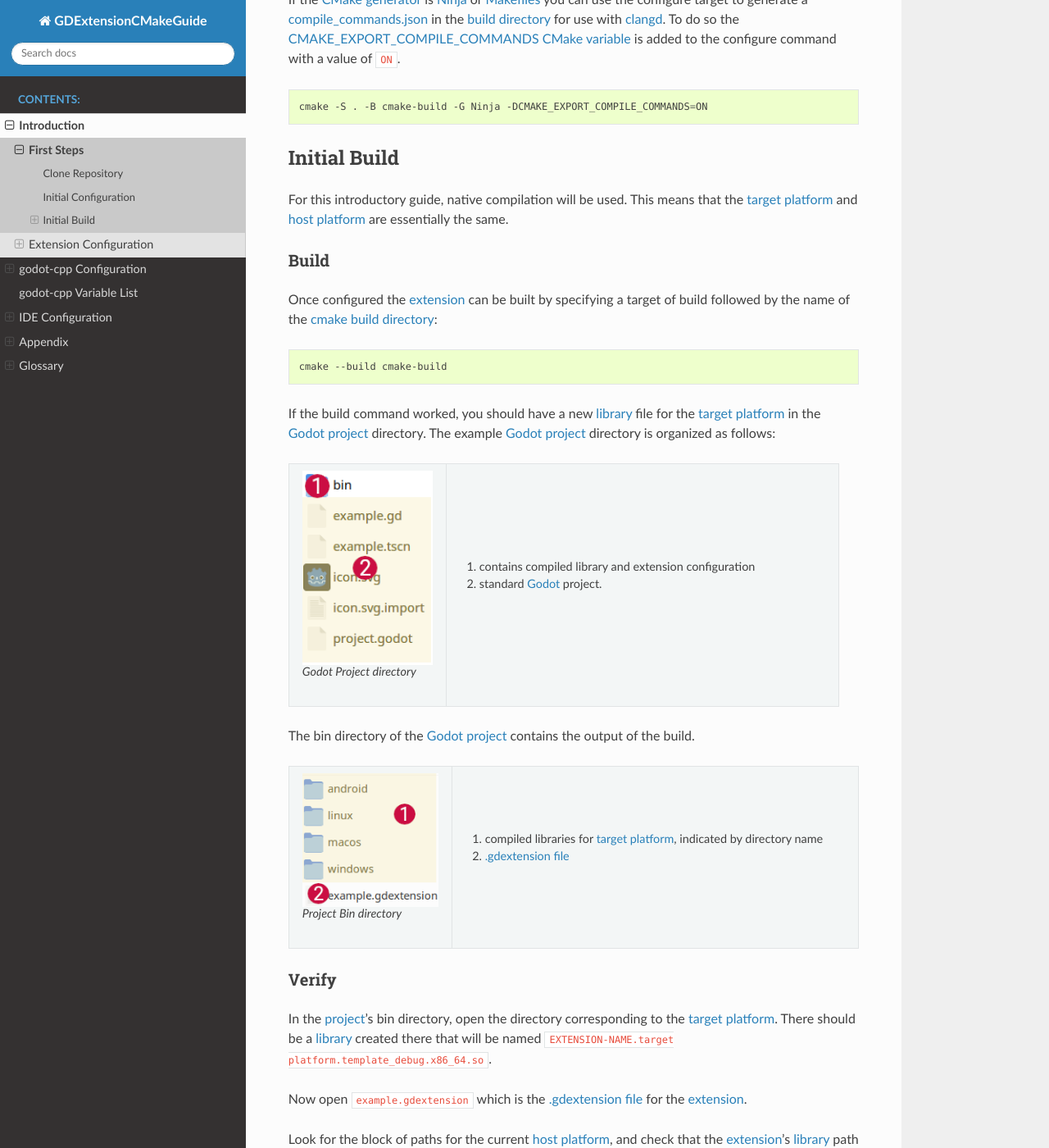
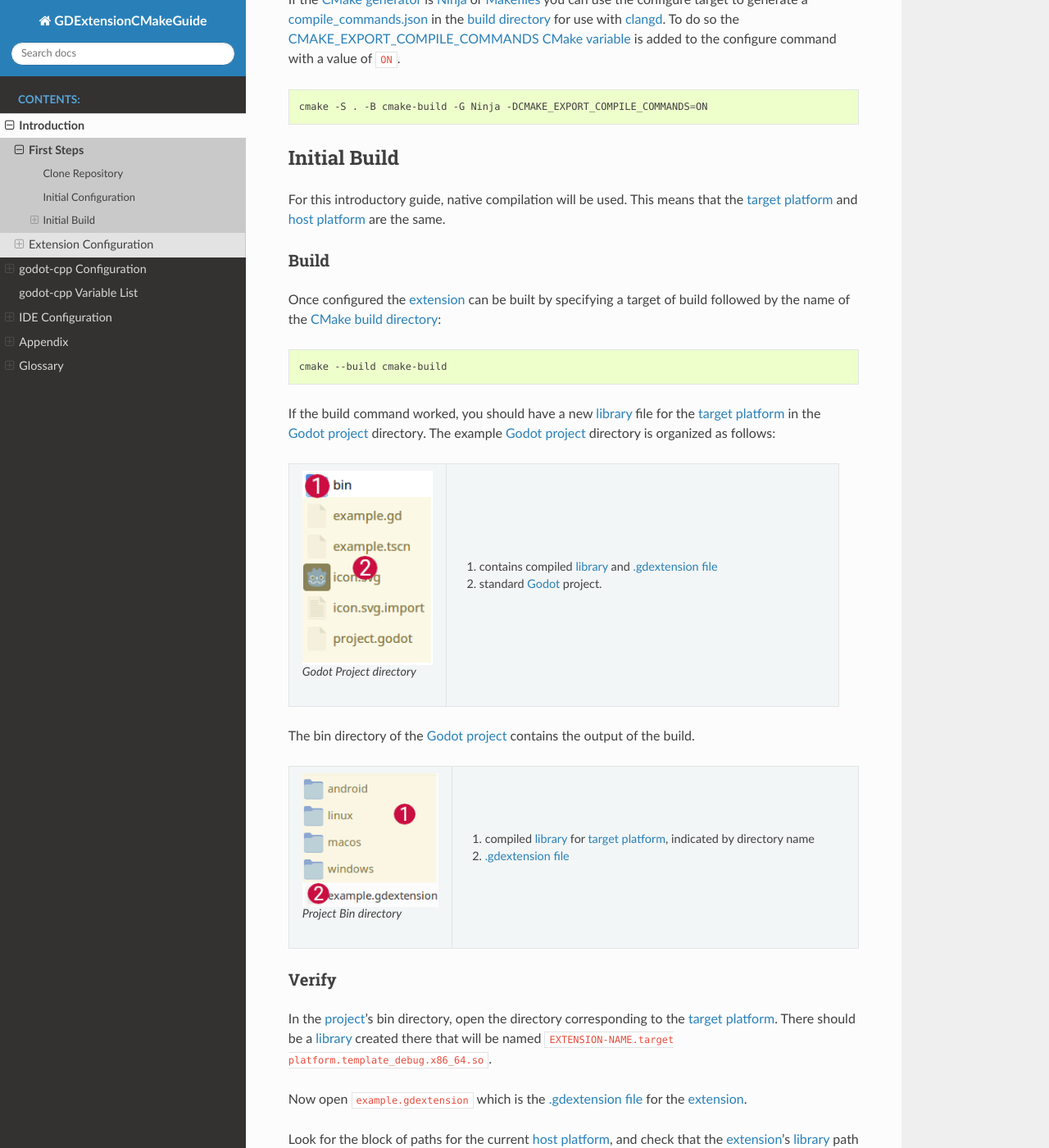
Before and after one commit to silenuz/GDExtension_CMake, a Sphinx documentation site: the page built from docs/source/introduction/first_steps.rst, in a window 1280 px wide and 1400 px high, scrolled down 1621 px. Shown: the whole window at 82% size. Built offline with Sphinx 7.4.7 and the Read the Docs theme 3.1.0, drawn with Linux system fonts in a browser that asks for light colours.

Commit message:
fixed up some typos and whatnot in first steps.

```diff
--- a/docs/source/introduction/first_steps.rst
+++ b/docs/source/introduction/first_steps.rst
@@ -93,13 +93,13 @@ Initial Build
 =============
 
 For this introductory guide, native compilation will be used.  This means that the
-:term:`target platform` and :term:`host platform` are essentially the same.
+:term:`target platform` and :term:`host platform` are the same.
 
 Build
 ^^^^^
 
 Once configured the :term:`extension` can be built by specifying a target of build followed by the name
-of the :term:`cmake` :term:`build directory`:
+of the :term:`CMake` :term:`build directory`:
 
 .. code:: shell
 
@@ -116,7 +116,7 @@ If the build command worked, you should have a new :term:`library` file for the
           :width: 100%
 
           Godot Project directory
-     - #. contains compiled library and extension configuration
+     - #. contains compiled :term:`library` and :term:`.gdextension file`
        #. standard :term:`Godot` project.
 
 
@@ -130,7 +130,7 @@ The bin directory of the :term:`Godot` :term:`project` contains the output of th
           :width: 100%
 
           Project Bin directory
-     - #. compiled libraries for :term:`target platform`, indicated by directory name
+     - #. compiled :term:`library` for :term:`target platform`, indicated by directory name
        #. :term:`.gdextension file`
 
 
```
